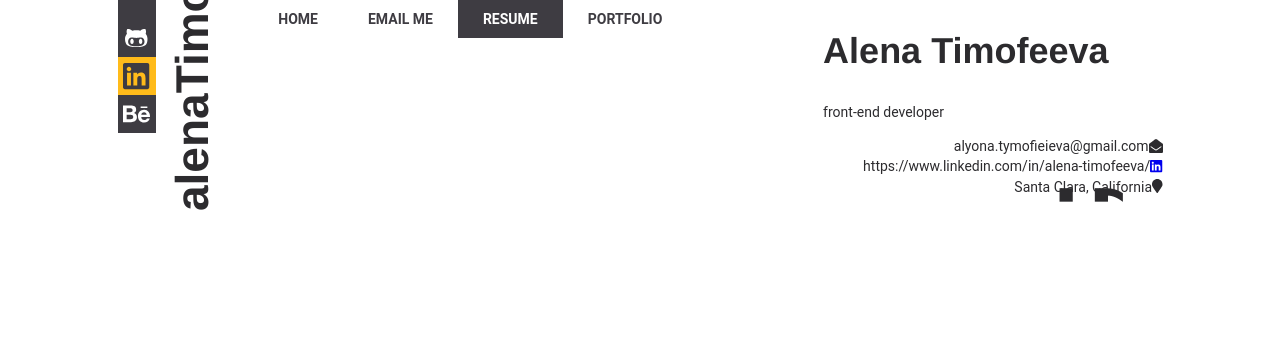
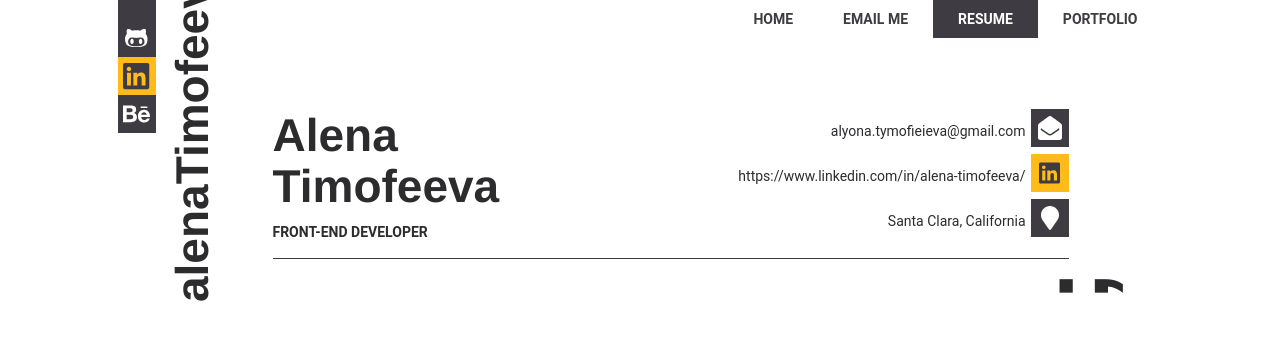
Before and after one commit to mouseProgrammouse/portfolio, a React (Create React App) app: page /resume in a window 1280 px wide. Shown: the top 340 px of the page. Built offline with nearby package versions, Linux system fonts and the light colour scheme.

Commit message:
add styles for mainInfo

```diff
--- a/src/App.css
+++ b/src/App.css
@@ -58,3 +58,8 @@ h1, h2, h3 {
   display: flex;
   flex-flow:  column;
 }
+
+.resume-page {
+  display: flex;
+  flex-flow: column;
+}
--- /dev/null
+++ b/src/OwnerInfo.css
@@ -0,0 +1,15 @@
+.owner-info {
+  display: flex;
+  flex-flow: row;
+  margin: 43px 94px 43px 155px;
+  justify-content: space-between;
+  align-items: center;
+}
+
+.owner-info .social-info {
+  width: 60%;
+}
+
+.owner-info {
+  border-bottom: 1px solid #3e3c42;;
+}
--- a/src/OwnerInfo.js
+++ b/src/OwnerInfo.js
@@ -2,6 +2,7 @@ import React from 'react'
 import MainInfo from './OwnerInfo/MainInfo'
 import SocialInfo from './OwnerInfo/SocialInfo'
 import PropTypes from 'prop-types'
+import './OwnerInfo.css'
 
 const OwnerInfo = (props) => {
 
--- /dev/null
+++ b/src/OwnerInfo/MainInfo.css
@@ -0,0 +1,16 @@
+.main-info h2 {
+  font-size: 46px;
+  line-height: 110%;
+  margin: 0 10px 11px 0;
+}
+
+.main-info {
+  max-width: 35%;
+}
+
+.main-info .occupation {
+  text-transform: uppercase;
+  font-size: 14px;
+  font-weight: bold;
+  margin: 0 10px 0px 0;
+}
--- a/src/OwnerInfo/MainInfo.js
+++ b/src/OwnerInfo/MainInfo.js
@@ -1,5 +1,6 @@
 import React from 'react'
 import PropTypes from 'prop-types'
+import './MainInfo.css'
 
 const MainInfo = (props) => {
 
--- a/src/OwnerInfo/SocialInfo.css
+++ b/src/OwnerInfo/SocialInfo.css
@@ -1,8 +1,25 @@
 .social-info li {
   list-style: none;
-  text-align: right;
+  display: flex;
+  flex-flow: row;
+  justify-content: flex-end;
+  align-items: center;
 }
 
-.social-info li svg {
+.social-info .icon {
+  display: flex;
+  align-items: center;
+  justify-content: center;
+  width: 38px;
+  height: 38px;
+  font-size: 24px;
+  background-color: #3e3c42;
+  color: #fff;
+  margin: 0 0 7px 5px;
+}
 
+.social-info li.active .icon {
+  font-size: 24px;
+  background-color: #ffbb1a;
+  color: #3e3c42;
 }
```
